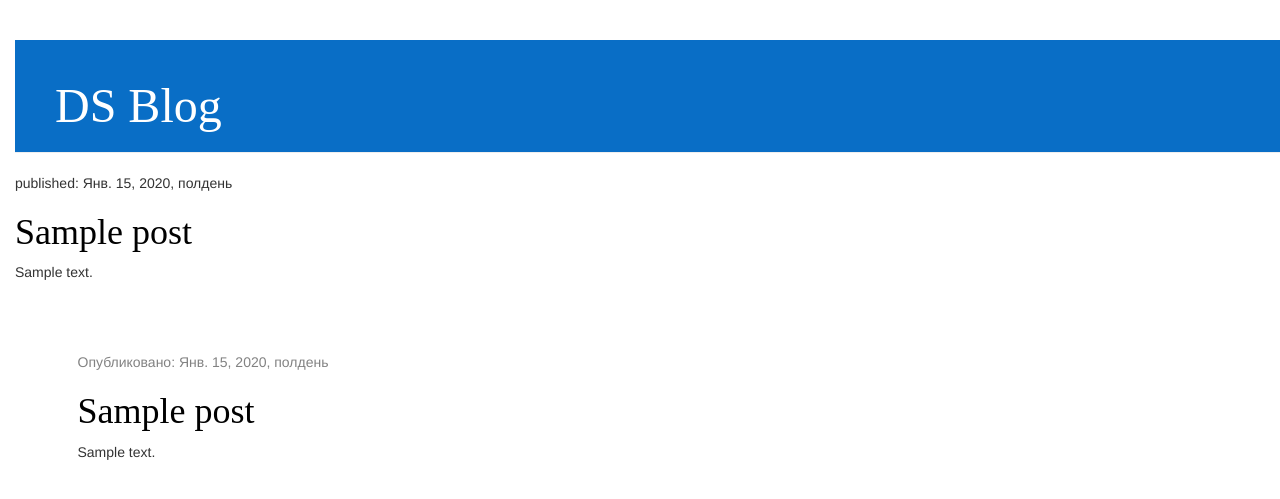
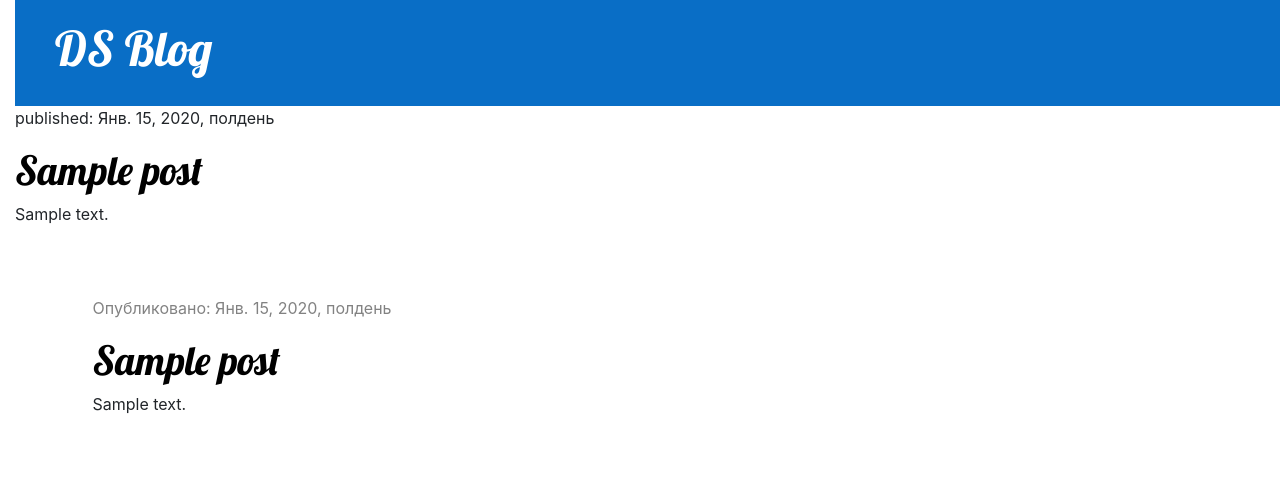
Before and after one commit to andriidanyluik/my-first-blog, a Django app: template blog/templates/blog/post_list.html in a window 1280 px wide. Shown: the top 499 px of the page. Run offline with Django 3.2, Linux system fonts and the light colour scheme; the template is opened without the code that fills it: values that come from a table or form of the project are taken from there, others are empty; tables that the repository leaves empty hold one stand-in row (values such as "Sample post"); some libraries are stand-ins or nearby versions.

Commit message:
3rd static css

```diff
--- a/blog/templates/blog/post_list.html
+++ b/blog/templates/blog/post_list.html
@@ -1,10 +1,11 @@
 {% load static %}
 <html>
     <head>
+                <title>DS Blog</title>
         <link rel="stylesheet" href="{% static 'css/blog.css' %}">
-        <link rel="stylesheet" href="//maxcdn.bootstrapcdn.com/bootstrap/3.2.0/css/bootstrap.min.css">
-<link rel="stylesheet" href="//maxcdn.bootstrapcdn.com/bootstrap/3.2.0/css/bootstrap-theme.min.css">
-        <title>DS Blog</title>
+       <link rel="stylesheet" href="https://stackpath.bootstrapcdn.com/bootstrap/4.4.1/css/bootstrap.min.css" integrity="sha384-Vkoo8x4CGsO3+Hhxv8T/Q5PaXtkKtu6ug5TOeNV6gBiFeWPGFN9MuhOf23Q9Ifjh" crossorigin="anonymous">
+<link href="https://fonts.googleapis.com/css?family=Lobster&subset=latin,cyrillic" rel="stylesheet" type="text/css">
+
     </head>
     <body>
         <div class="page-header">
```
